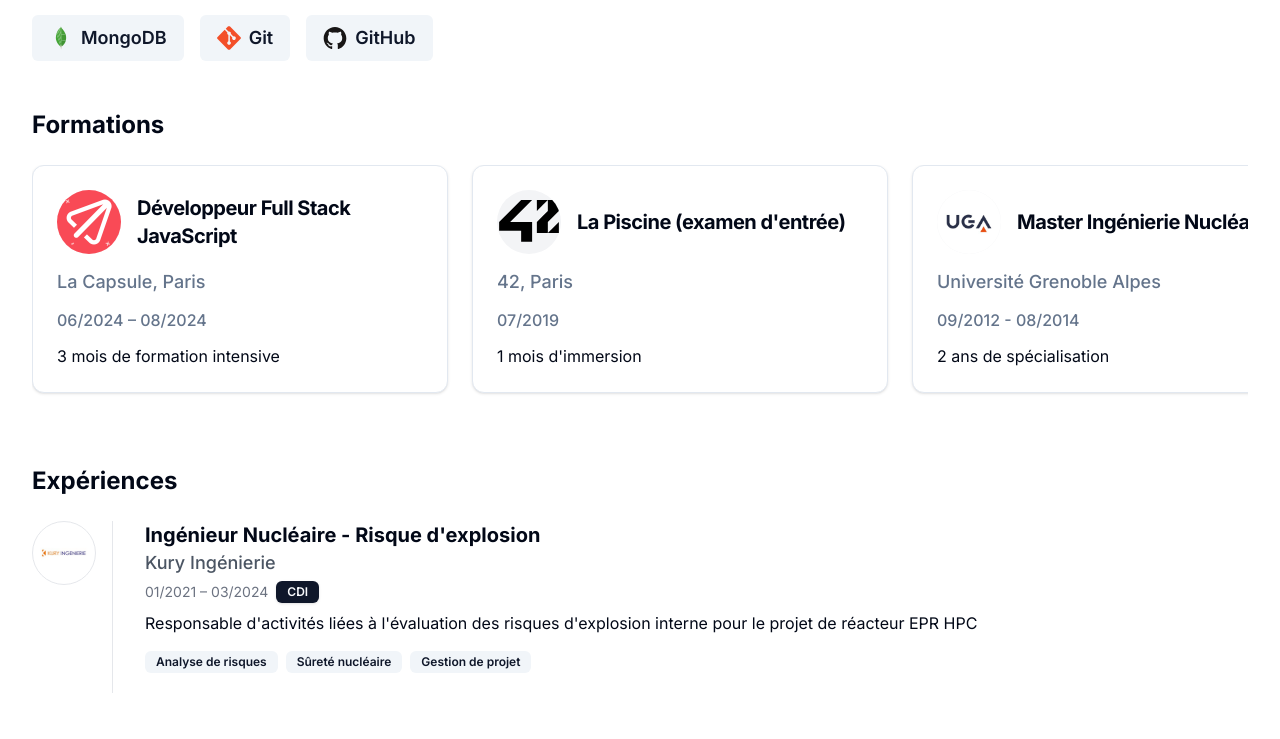
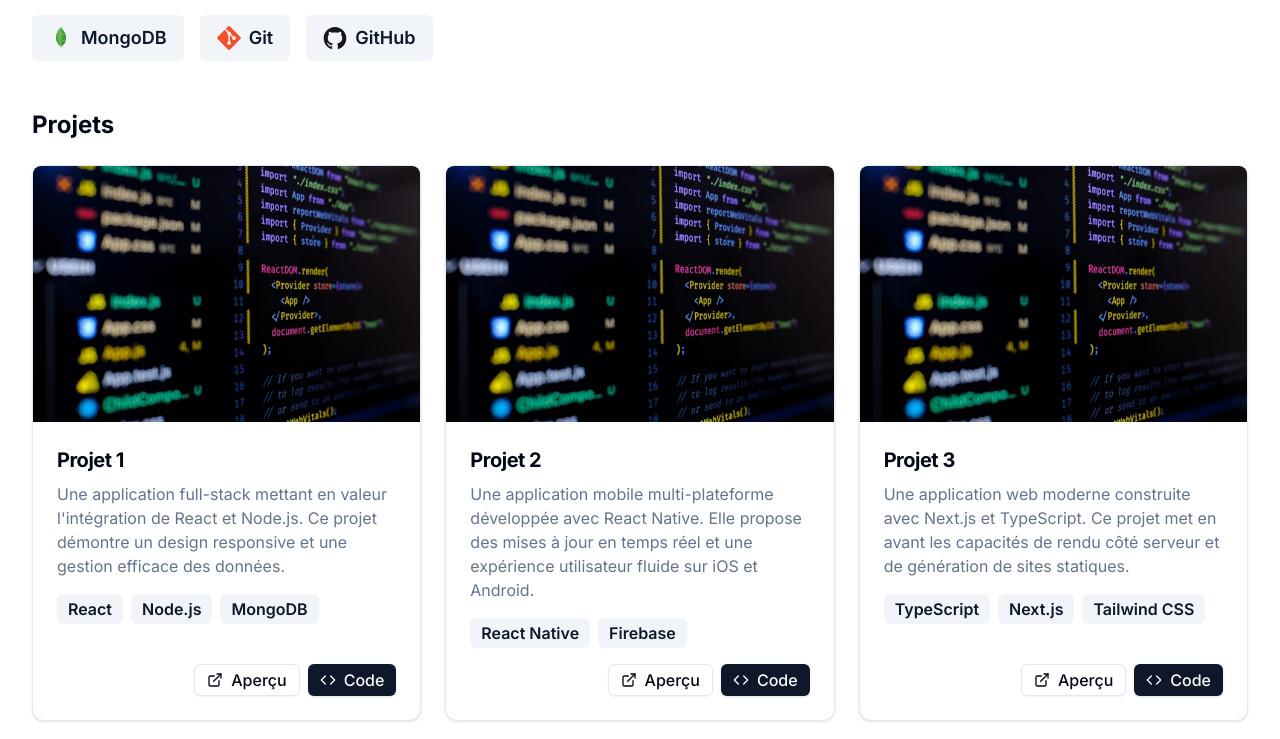
Before and after one commit to vinesk/my-portfolio, a Next.js app: page / in a window 1280 px wide. Shown: the part 640-1379 px from the top of the page. Built offline with nearby package versions, Linux system fonts and the light colour scheme.

Commit message:
Clean Projects section

```diff
--- a/app/page.tsx
+++ b/app/page.tsx
@@ -13,9 +13,9 @@
   Header,
   About,
   Skills,
+  Projects,
+  Experiences,
   Educations,
-  // Projects,
-  Experiences,
   Contact,
   Footer,
 ];
--- a/components/Contact.tsx
+++ b/components/Contact.tsx
@@ -5,7 +5,7 @@
 import { Textarea } from "@/components/ui/textarea";
 import { Button } from "@/components/ui/button";
 import Link from "next/link";
-import { Phone, Mail, MapPin, Linkedin, Github } from "lucide-react";
+import { Phone, Mail, MapPin, Github, Linkedin } from "lucide-react";
 
 export default function Contact() {
   return (
@@ -65,7 +65,7 @@
                 <Input type="text" placeholder="Nom" className="w-full" />
                 <Input type="email" placeholder="Email" className="w-full" />
                 <Textarea placeholder="Message" className="w-full" />
-                <Button type="submit" className="w-full sm:w-auto">
+                <Button type="submit" className="w-full">
                   Envoyer
                 </Button>
               </form>
--- a/components/Educations.tsx
+++ b/components/Educations.tsx
@@ -49,12 +49,12 @@
             {education.degree}
           </CardTitle>
         </div>
-        <CardDescription className="text-base sm:text-lg font-medium">
+        <CardDescription className="text-base sm:text-lg">
           {education.institution}
         </CardDescription>
       </CardHeader>
       <CardContent>
-        <p className="text-sm sm:text-base font-medium text-muted-foreground mb-3">
+        <p className="text-sm font-medium text-muted-foreground mb-3">
           {education.duration}
         </p>
         <p className="text-sm sm:text-base leading-relaxed">
--- a/components/Experiences.tsx
+++ b/components/Experiences.tsx
@@ -53,12 +53,18 @@
         </p>
         <div className="flex items-center gap-2 mt-1 mb-2">
           <p className="text-sm text-gray-500">{experience.duration}</p>
-          <Badge variant="default">{experience.type}</Badge>
+          <Badge variant="default" className="text-sm md:text-base">
+            {experience.type}
+          </Badge>
         </div>
         <p className="text-base mb-4">{experience.description}</p>
         <div className="flex flex-wrap gap-2 mb-2">
           {experience.skills.map((skill, skillIndex) => (
-            <Badge key={skillIndex} variant="secondary">
+            <Badge
+              key={skillIndex}
+              variant="secondary"
+              className="text-sm md:text-base"
+            >
               {skill}
             </Badge>
           ))}
--- a/components/Header.tsx
+++ b/components/Header.tsx
@@ -39,8 +39,8 @@
     { name: "À propos", id: "about" },
     { name: "Compétences", id: "skills" },
     { name: "Projets", id: "projects" },
+    { name: "Expériences", id: "experiences" },
     { name: "Formations", id: "educations" },
-    { name: "Expériences", id: "experiences" },
     { name: "Contact", id: "contact" },
   ];
 
--- a/components/Projects.tsx
+++ b/components/Projects.tsx
@@ -10,37 +10,10 @@
 } from "@/components/ui/card";
 import { Badge } from "@/components/ui/badge";
 import { Button } from "@/components/ui/button";
+import { projects } from "@/data/projects";
 
 export default function Projects() {
-  const projects = [
-    {
-      title: "Projet 1",
-      description:
-        "Une application full-stack mettant en valeur l'intégration de React et Node.js. Ce projet démontre un design responsive et une gestion efficace des données.",
-      image: "/images/project1.jpg",
-      skills: ["React", "Node.js", "MongoDB"],
-      previewLink: "https://project1.com",
-      codeLink: "https://github.com/yourusername/project1",
-    },
-    {
-      title: "Projet 2",
-      description:
-        "Une application mobile multi-plateforme développée avec React Native. Elle propose des mises à jour en temps réel et une expérience utilisateur fluide sur iOS et Android.",
-      image: "/images/project2.jpg",
-      skills: ["React Native", "Firebase"],
-      previewLink: "https://project2.com",
-      codeLink: "https://github.com/yourusername/project2",
-    },
-    {
-      title: "Projet 3",
-      description:
-        "Une application web moderne construite avec Next.js et TypeScript. Ce projet met en avant les capacités de rendu côté serveur et de génération de sites statiques.",
-      image: "/images/project3.jpg",
-      skills: ["TypeScript", "Next.js", "Tailwind CSS"],
-      previewLink: "https://project3.com",
-      codeLink: "https://github.com/yourusername/project3",
-    },
-  ];
+  const defaultImage = "/images/default-project.jpg";
 
   return (
     <motion.section
@@ -56,31 +29,52 @@
           <Card key={index} className="flex flex-col">
             <div className="relative h-48 md:h-64">
               <Image
-                src={project.image}
+                src={project.image || defaultImage}
                 alt={project.title}
+                title={
+                  project.image
+                    ? project.title
+                    : "Photo par Rahul Mishra sur Unsplash"
+                }
                 fill
+                sizes="(max-width: 768px) 100vw, (max-width: 1200px) 50vw, 33vw"
                 className="object-cover rounded-t-lg"
+                priority
               />
             </div>
             <CardContent className="flex-grow flex flex-col justify-between p-6">
               <div>
-                <CardTitle className="mb-2">{project.title}</CardTitle>
-                <CardDescription className="mb-4">
+                <CardTitle className="mb-2 text-lg md:text-xl font-bold">
+                  {project.title}
+                </CardTitle>
+                <CardDescription className="mb-4 text-base md:text-md">
                   {project.description}
                 </CardDescription>
                 <div className="flex flex-wrap gap-2 mb-4">
                   {project.skills.map((skill, skillIndex) => (
-                    <Badge key={skillIndex} variant="secondary">
+                    <Badge
+                      key={skillIndex}
+                      variant="secondary"
+                      className="text-sm md:text-base"
+                    >
                       {skill}
                     </Badge>
                   ))}
                 </div>
               </div>
               <div className="flex justify-end space-x-2">
-                <Button variant="outline" size="sm">
+                <Button
+                  variant="outline"
+                  size="sm"
+                  className="text-sm md:text-base"
+                >
                   <ExternalLink className="mr-2 h-4 w-4" /> Aperçu
                 </Button>
-                <Button variant="outline" size="sm">
+                <Button
+                  variant="default"
+                  size="sm"
+                  className="text-sm md:text-base"
+                >
                   <Code className="mr-2 h-4 w-4" /> Code
                 </Button>
               </div>
--- /dev/null
+++ b/data/projects.ts
@@ -0,0 +1,38 @@
+export interface Project {
+  title: string;
+  description: string;
+  image?: string;
+  skills: string[];
+  previewLink: string;
+  codeLink: string;
+}
+
+export const projects: Project[] = [
+  {
+    title: "Projet 1",
+    description:
+      "Une application full-stack mettant en valeur l'intégration de React et Node.js. Ce projet démontre un design responsive et une gestion efficace des données.",
+    // image: "/images/project1.jpg", // Commenté pour le moment
+    skills: ["React", "Node.js", "MongoDB"],
+    previewLink: "https://project1.com",
+    codeLink: "https://github.com/yourusername/project1",
+  },
+  {
+    title: "Projet 2",
+    description:
+      "Une application mobile multi-plateforme développée avec React Native. Elle propose des mises à jour en temps réel et une expérience utilisateur fluide sur iOS et Android.",
+    // image: "/images/project2.jpg",
+    skills: ["React Native", "Firebase"],
+    previewLink: "https://project2.com",
+    codeLink: "https://github.com/yourusername/project2",
+  },
+  {
+    title: "Projet 3",
+    description:
+      "Une application web moderne construite avec Next.js et TypeScript. Ce projet met en avant les capacités de rendu côté serveur et de génération de sites statiques.",
+    // image: "/images/project3.jpg",
+    skills: ["TypeScript", "Next.js", "Tailwind CSS"],
+    previewLink: "https://project3.com",
+    codeLink: "https://github.com/yourusername/project3",
+  },
+];
```
Also changed, not shown: public/images/default-project.jpg (added).
